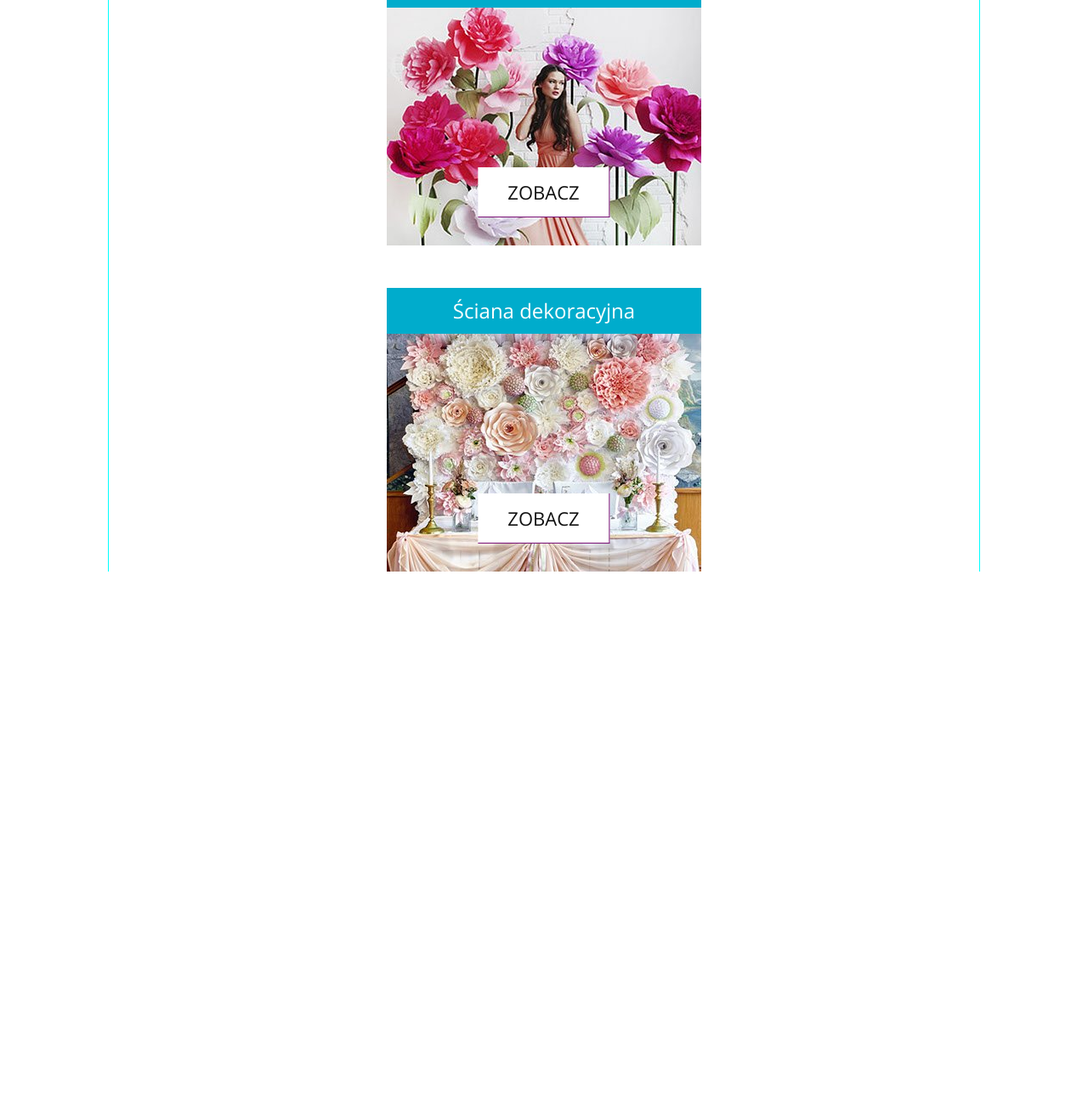
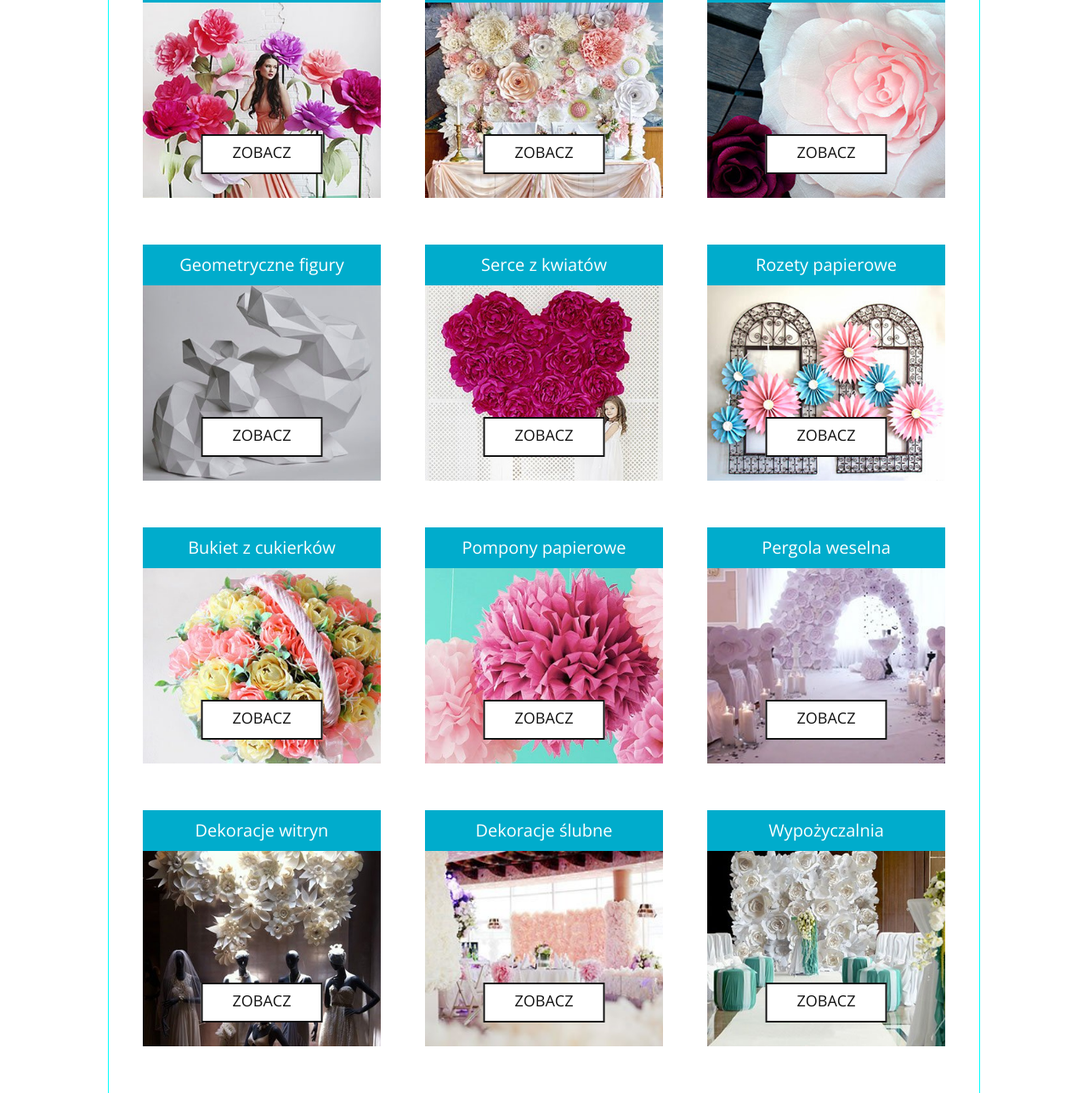
Before and after one commit to euglihon/decor-studio-website, a website: page app/index.html in a window 1280 px wide. Shown: the part 649-1936 px from the top of the page at 85% size. Before the commit the page ends 1372 px from the top, so only its background shows below. Drawn offline with nearby package versions, Linux system fonts and the light colour scheme; files that its build step writes are made by us from their sources; files whose address does not match are found by name.

Commit message:
offer block done

```diff
--- a/app/index.html
+++ b/app/index.html
@@ -11,7 +11,6 @@
 </head>
 
 <body>
-
 <!--
   <object class="visually-hidden" type="image/svg+xml" data="img/vector/sprite.svg">Your  browser does not support SVG</object>
 -->
@@ -60,27 +59,27 @@
       <div id="slider" class="slider">
         <div class="slider__items">
           <a href="#" class="slider__item slider__item_active">
-            <img class="slider__img" src="img/slider1.jpg" alt="Papierowe kwiaty na lodygach">
+            <img class="slider__img" src="img/slider/slider1.jpg" alt="Papierowe kwiaty na lodygach">
           </a>
 
           <a href="#" class="slider__item">
-            <img class="slider__img" src="img/slider2.jpg" alt="Ściana dekoracyjna z kwiatów papierowych">
+            <img class="slider__img" src="img/slider/slider2.jpg" alt="Ściana dekoracyjna z kwiatów papierowych">
           </a>
 
           <a href="#" class="slider__item">
-            <img class="slider__img" src="img/slider3.jpg" alt="Kwiaty papierowe">
+            <img class="slider__img" src="img/slider/slider3.jpg" alt="Kwiaty papierowe">
           </a>
 
           <a href="#" class="slider__item">
-            <img class="slider__img" src="img/slider4.jpg" alt="Geometryczne zwierzeta z papieru">
+            <img class="slider__img" src="img/slider/slider4.jpg" alt="Geometryczne zwierzeta z papieru">
           </a>
 
           <a href="#" class="slider__item">
-            <img class="slider__img" src="img/slider5.jpg" alt="Dekoracje sali weselnej">
+            <img class="slider__img" src="img/slider/slider5.jpg" alt="Dekoracje sali weselnej">
           </a>
 
           <a href="#" class="slider__item">
-            <img class="slider__img" src="img/slider6.jpg" alt="Bukiet z cukierków">
+            <img class="slider__img" src="img/slider/slider6.jpg" alt="Bukiet z cukierków">
           </a>
         </div>
         <a class="slider__control slider__control_prev" href="#" role="button"><span class="visually-hidden">Left</span></a>
@@ -110,46 +109,78 @@
         <div class="offer__line"></div>
       </div>
 
-
-
       <article class="offer__block">
         <h3 class="offer__block-title">Kwiaty na łodygach</h3>
-        <div class="offer__bgrnd offer__bgrnd--one"></div>
+        <div class="offer__bgrnd offer__bgrnd--kwiaty"></div>
         <a class="offer__link btn" href="#">Zobacz</a>
       </article>
 
       <article class="offer__block">
         <h3 class="offer__block-title">Ściana dekoracyjna</h3>
-        <div class="offer__bgrnd offer__bgrnd--two"></div>
+        <div class="offer__bgrnd offer__bgrnd--sciana"></div>
         <a class="offer__link btn" href="#">Zobacz</a>
       </article>
 
+      <article class="offer__block">
+        <h3 class="offer__block-title">Zestaw z kwiatów</h3>
+        <div class="offer__bgrnd offer__bgrnd--zestaw"></div>
+        <a class="offer__link btn" href="#">Zobacz</a>
+      </article>
 
+      <article class="offer__block">
+        <h3 class="offer__block-title">Geometryczne figury</h3>
+        <div class="offer__bgrnd offer__bgrnd--zwierzeta"></div>
+        <a class="offer__link btn" href="#">Zobacz</a>
+      </article>
 
+      <article class="offer__block">
+        <h3 class="offer__block-title">Serce z kwiatów</h3>
+        <div class="offer__bgrnd offer__bgrnd--serce"></div>
+        <a class="offer__link btn" href="#">Zobacz</a>
+      </article>
 
+      <article class="offer__block">
+        <h3 class="offer__block-title">Rozety papierowe</h3>
+        <div class="offer__bgrnd offer__bgrnd--rozety"></div>
+        <a class="offer__link btn" href="#">Zobacz</a>
+      </article>
 
+      <article class="offer__block">
+        <h3 class="offer__block-title">Bukiet z cukierków</h3>
+        <div class="offer__bgrnd offer__bgrnd--bukiet"></div>
+        <a class="offer__link btn" href="#">Zobacz</a>
+      </article>
 
+      <article class="offer__block">
+        <h3 class="offer__block-title">Pompony papierowe</h3>
+        <div class="offer__bgrnd offer__bgrnd--pompony"></div>
+        <a class="offer__link btn" href="#">Zobacz</a>
+      </article>
 
+      <article class="offer__block">
+        <h3 class="offer__block-title">Pergola weselna</h3>
+        <div class="offer__bgrnd offer__bgrnd--pergola"></div>
+        <a class="offer__link btn" href="#">Zobacz</a>
+      </article>
 
+      <article class="offer__block">
+        <h3 class="offer__block-title">Dekoracje witryn</h3>
+        <div class="offer__bgrnd offer__bgrnd--witryny"></div>
+        <a class="offer__link btn" href="#">Zobacz</a>
+      </article>
 
+      <article class="offer__block">
+        <h3 class="offer__block-title">Dekoracje ślubne</h3>
+        <div class="offer__bgrnd offer__bgrnd--dekoracje"></div>
+        <a class="offer__link btn" href="#">Zobacz</a>
+      </article>
 
-
-
-
-
-
-
+      <article class="offer__block">
+        <h3 class="offer__block-title">Wypożyczalnia</h3>
+        <div class="offer__bgrnd offer__bgrnd--wypozyczalnia"></div>
+        <a class="offer__link btn" href="#">Zobacz</a>
+      </article>
     </section>
-
-
-
-
-
-
-
-
-
-
   </main>
 
 
--- a/app/sass/blocks/btn.scss
+++ b/app/sass/blocks/btn.scss
@@ -5,23 +5,22 @@
   vertical-align: top;
   text-align: center;
   cursor: pointer;
-  border-bottom: 1px solid #791075;
-  border-right: 1px solid #791075;
+  border: 2px solid #111;
   font-weight: 400;
-  font-size: 22px;
+  font-size: 20px;
   text-transform: uppercase;
   color: #111;
   background-color: #fff;
-  padding-left: 35px;
-  padding-right: 35px;
-  padding-top: 20px;
-  padding-bottom: 20px;
+  padding-left: 40px;
+  padding-right: 40px;
+  padding-top: 18px;
+  padding-bottom: 18px;
 
   &:hover,
   &:focus {
     color: #fff;
     background-color: #791075;
-    border-color: none;
+    border-color: #791075;
     outline: none;
     transition: .3s linear;
   }
@@ -31,3 +30,24 @@
     background-color: #fff;
   }
 }
+
+@media (min-width: $tablet-width) {
+  .btn {
+    font-size: 14px;
+    padding-left: 25px;
+    padding-right: 25px;
+    padding-top: 10px;
+    padding-bottom: 10px;
+  }
+}
+
+@media (min-width: $desktop-width) {
+  .btn {
+    font-size: 18px;
+    padding-left: 35px;
+    padding-right: 35px;
+    padding-top: 15x;
+    padding-bottom: 15px;
+  }
+
+}
--- a/app/sass/blocks/offer.scss
+++ b/app/sass/blocks/offer.scss
@@ -1,6 +1,7 @@
 .offer__wrapper {
   margin-bottom: 35px;
   position: relative;
+  width: 100%;
 }
 
 .offer__line {
@@ -8,7 +9,7 @@
   display: block;
   top: 50%;
   width: 100%;
-  height: 2px;
+  height: 1px;
   background-color: #111;
   z-index: -1;
 }
@@ -26,23 +27,6 @@
   background-color: #fff;
 }
 
-
-
-
-
-
-
-
-
-
-
-
-
-
-
-
-
-
 .offer__block {
   margin-left: auto;
   margin-right: auto;
@@ -53,9 +37,9 @@
 
 .offer__block-title {
   margin: 0;
-  padding-top: 18px;
-  padding-bottom: 18px;
-  font-size: 24px;
+  padding-top: 20px;
+  padding-bottom: 20px;
+  font-size: 26px;
   font-weight: 400;
   color: #fff;
   background-color: $main-color;
@@ -68,12 +52,52 @@
   background-repeat: no-repeat;
   background-position: center;
 
-  &--one {
-    background-image: url('../img/megakwiat.jpg');
+  &--kwiaty {
+    background-image: url('../img/offer/megakwiat.jpg');
   }
 
-  &--two {
-    background-image: url('../img/sciana.jpg');
+  &--sciana {
+    background-image: url('../img/offer/sciana.jpg');
+  }
+
+  &--zestaw {
+    background-image: url('../img/offer/zestaw.jpg');
+  }
+
+  &--zwierzeta {
+    background-image: url('../img/offer/zwierzeta.jpg');
+  }
+
+  &--serce {
+    background-image: url('../img/offer/serce.jpg');
+  }
+
+  &--rozety {
+    background-image: url('../img/offer/rozety.jpg');
+  }
+
+  &--bukiet {
+    background-image: url('../img/offer/bukiet.jpg');
+  }
+
+  &--pompony {
+    background-image: url('../img/offer/pompony.jpg');
+  }
+
+  &--pergola {
+    background-image: url('../img/offer/pergola.jpg');
+  }
+
+  &--wypozyczalnia {
+    background-image: url('../img/offer/wypozyczalnia.jpg');
+  }
+
+  &--witryny {
+    background-image: url('../img/offer/witryny.jpg');
+  }
+
+  &--dekoracje {
+    background-image: url('../img/offer/dekoracje.jpg');
   }
 }
 
@@ -83,3 +107,43 @@
   left: 50%;
   transform: translateX(-50%);
 }
+
+@media (min-width: $tablet-width) {
+  .offer {
+    display: flex;
+    justify-content: space-between;
+    flex-wrap: wrap;
+  }
+
+  .offer__title {
+    margin-left: 35px;
+    font-size: 32px;
+  }
+
+  .offer__block {
+    margin: 0;
+    margin-bottom: 35px;
+    width: 220px;
+  }
+
+  .offer__block-title {
+    font-size: 20px;
+    padding-top: 15px;
+    padding-bottom: 15px;
+  }
+
+  .offer__bgrnd {
+    min-height: 180px;
+  }
+}
+
+@media (min-width: $desktop-width) {
+  .offer__block {
+    margin-bottom: 55px;
+    width: 280px;
+  }
+
+  .offer__bgrnd {
+    min-height: 230px;
+  }
+}
```
Also changed, not shown: app/img/offer/bukiet.jpg (added), app/img/offer/dekoracje.jpg (added), app/img/offer/megakwiat.jpg (renamed from app/img/megakwiat.jpg), app/img/offer/pergola.jpg (added), app/img/offer/pompony.jpg (added), app/img/offer/rozety.jpg (added), app/img/offer/sciana.jpg (renamed from app/img/sciana.jpg), app/img/offer/serce.jpg (added), app/img/offer/witryny.jpg (added), app/img/offer/wypozyczalnia.jpg (added), app/img/offer/zestaw.jpg (added), app/img/offer/zwierzeta.jpg (added).
